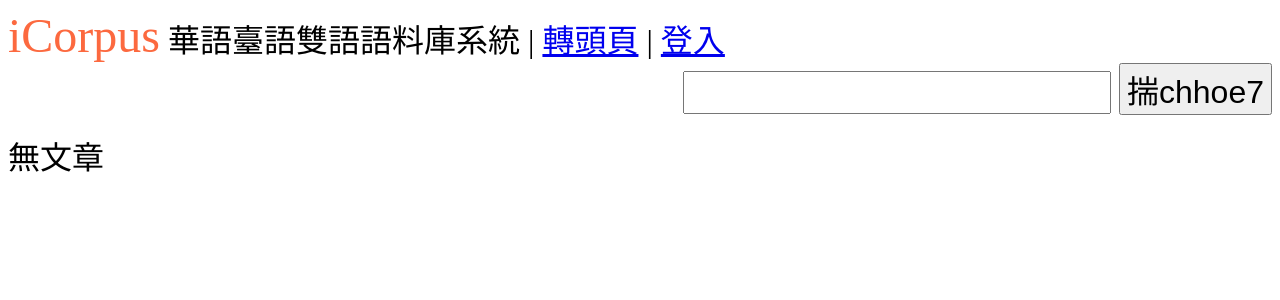
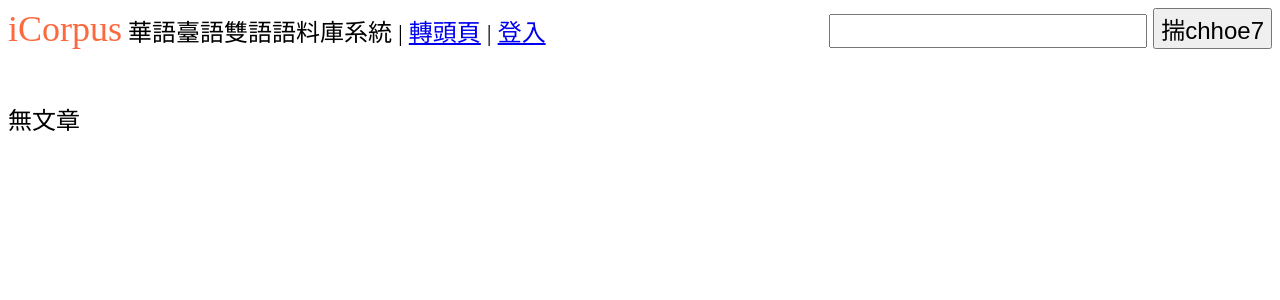
Before and after one commit to sih4sing5hong5/icorpus, a Django app: template 文章/templates/文章/看文章.html in a window 1280 px wide. Shown: the top 300 px of the page. Run offline with Django 3.2, Linux system fonts and the light colour scheme; the template is opened without the code that fills it, so the values that code supplies are empty.

Commit message:
外口字較細，看的時候才較大 丞宏

```diff
--- a/文章/static/文章/內容.css
+++ b/文章/static/文章/內容.css
@@ -1,5 +1,6 @@
 table.資料 {
 	width: 100%;
+	font-size: 133%;
 }
 
 table.資料 td.倒爿 {
--- a/文章/static/文章/版面.css
+++ b/文章/static/文章/版面.css
@@ -1,6 +1,6 @@
 body
 {
-	font-size: 200%;
+	font-size: 150%;
 }
 span.英文
 {
--- a/文章/templates/文章/看文章.html
+++ b/文章/templates/文章/看文章.html
@@ -2,7 +2,7 @@
 
 {% block 斷詞內容 %}
 	{% if 何澤政文章 %}
-	<table>
+	<table class="資料">
 		<tr>
 			<td>{{ 何澤政文章.分類 }}</td>
 			<!-- <td colspan="2">{{ 文章.date }}</td> -->
```
